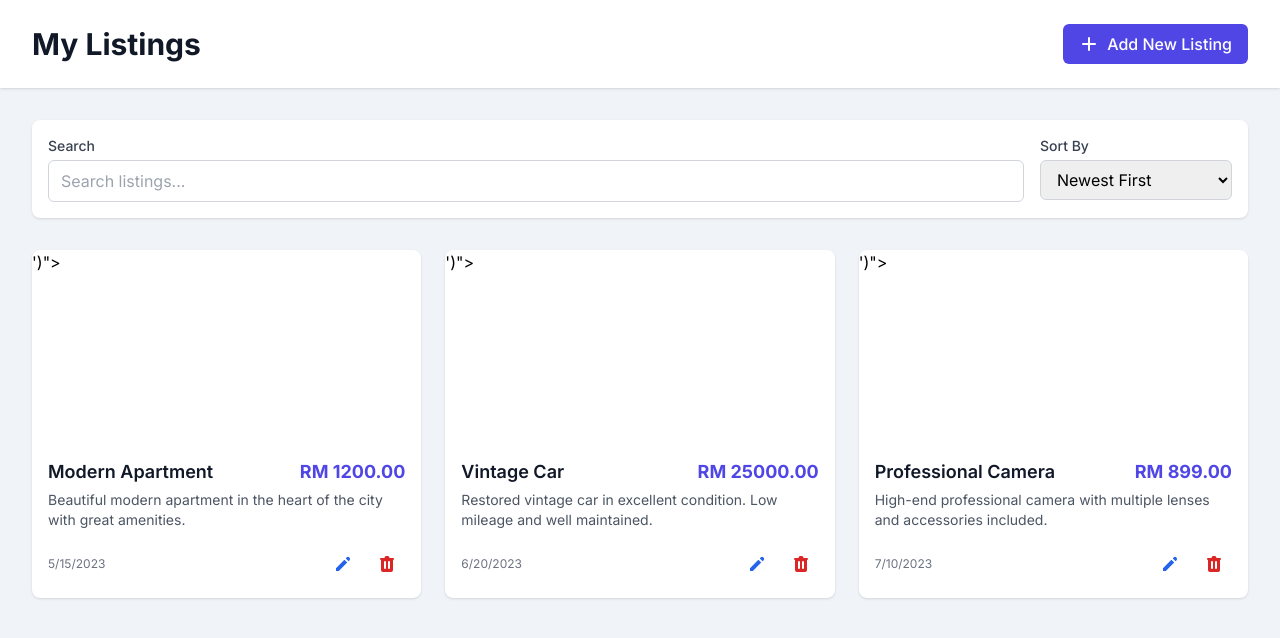
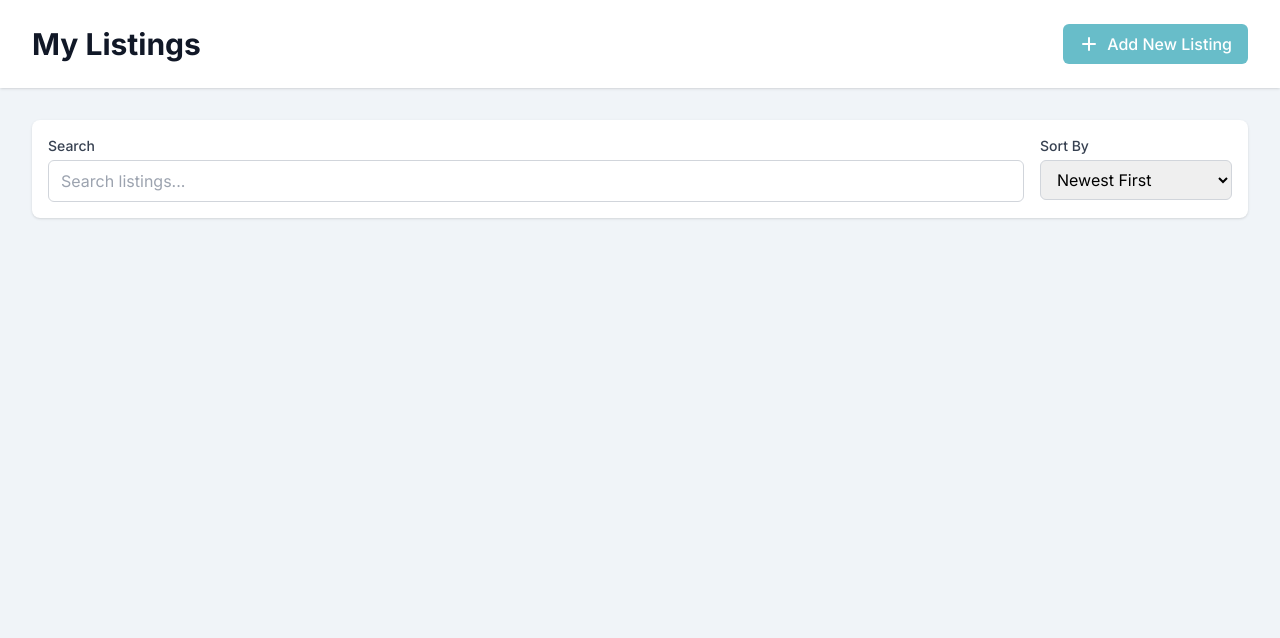
Before and after one commit to versyy35/reborn-thriftshop, a Django app: template reborn/rebornApp/templates/seller/listing-page.html in a window 1280 px wide. Shown: the top 638 px of the page. Run offline with Django 5.2, Linux system fonts and the light colour scheme; the template is opened without the code that fills it, so the values that code supplies are empty; some libraries are stand-ins or nearby versions.

Commit message:
listing page functional_change size

```diff
--- a/reborn/rebornApp/static/css/listing.css
+++ b/reborn/rebornApp/static/css/listing.css
@@ -17,12 +17,12 @@
 }
 
 .btn-primary {
-    background-color: #4f46e5;
+    background-color: #68bdc9;
     transition: all 0.2s ease;
 }
 
 .btn-primary:hover {
-    background-color: #4338ca;
+    background-color: #68bdc9;
 }
 
 .btn-danger {
--- a/reborn/rebornApp/static/javascript/listings.js
+++ b/reborn/rebornApp/static/javascript/listings.js
@@ -29,34 +29,6 @@
     const uploadIcon = document.getElementById('uploadIcon');
     const imageDataInput = document.getElementById('imageData');
     const deleteListingIdInput = document.getElementById('deleteListingId');
-
-    // Sample data if localStorage is empty
-    const sampleListings = [
-        {
-            id: '1',
-            title: 'Modern Apartment',
-            price: 1200,
-            description: 'Beautiful modern apartment in the heart of the city with great amenities.',
-            image: createSVGImage('#4f46e5', 'home'),
-            createdAt: new Date('2023-05-15').getTime()
-        },
-        {
-            id: '2',
-            title: 'Vintage Car',
-            price: 25000,
-            description: 'Restored vintage car in excellent condition. Low mileage and well maintained.',
-            image: createSVGImage('#ef4444', 'car'),
-            createdAt: new Date('2023-06-20').getTime()
-        },
-        {
-            id: '3',
-            title: 'Professional Camera',
-            price: 899,
-            description: 'High-end professional camera with multiple lenses and accessories included.',
-            image: createSVGImage('#0ea5e9', 'camera'),
-            createdAt: new Date('2023-07-10').getTime()
-        }
-    ];
 
     // Initialize listings from localStorage or use sample data
     let listings = JSON.parse(localStorage.getItem('listings')) || [];
@@ -105,7 +77,7 @@
                     'background-color: #e5e7eb';
 
                 listingCard.innerHTML = `
-                    <div class="h-48 image-preview" style="${imageStyle}"></div>
+                    <div class="h-64 image-preview" style="${imageStyle}"></div>
                     <div class="p-4">
                         <div class="flex justify-between items-start">
                             <h3 class="text-lg font-semibold text-gray-900 mb-1">${listing.title}</h3>
```
Also changed, not shown: reborn/rebornApp/templates/seller/dashboard.html (+5 -5 lines).
